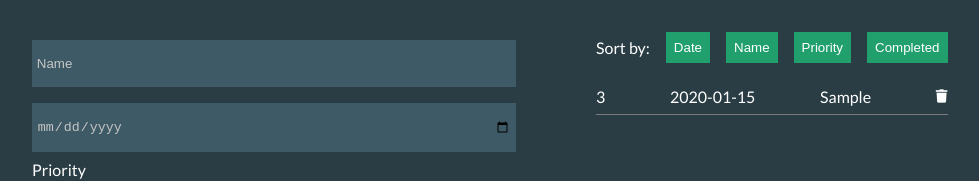
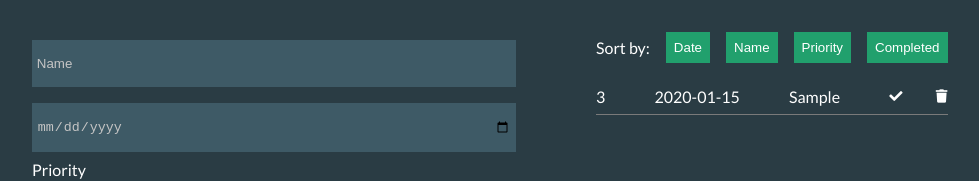
Before and after one commit to Muiqqq/Deadline-App-Frontend, a React (Create React App) app in the folder deadline-app/: page / in a window 1280 px wide. Both pictures are taken after typing "Sample", "2020-01-15", "Sample", "Sample" into the empty fields and a click on the button "Add". Shown: the top 181 px of the page, without its empty margins (5-984 px from the left). Built offline with nearby package versions, Linux system fonts and the light colour scheme.

Commit message:
Initial styling to task completed button. Placeholder.

```diff
--- a/deadline-app/src/components/Todo.js
+++ b/deadline-app/src/components/Todo.js
@@ -13,7 +13,10 @@ const Todo = ({ todo, todos, deleteHandler }) => {
       <p>{todo.priority}</p>
       <p>{todo.date}</p>
       <p>{todo.name}</p>
-      <button onClick={removeItem} className='remove-button'>
+      <button className='btn-flat task-completed'>
+        <i className='fas fa-check'></i>
+      </button>
+      <button onClick={removeItem} className='btn-flat'>
         <i className='fas fa-trash'></i>
       </button>
     </li>
--- a/deadline-app/src/scss/Main.scss
+++ b/deadline-app/src/scss/Main.scss
@@ -23,6 +23,12 @@ ul {
   color: #fff;
   border: none;
   background-color: #21a06d;
+}
+.btn-flat {
+  background-color: $bg-color;
+  border: none;
+  color: #fff;
+  outline: none;
 }
 
 .container {
@@ -98,13 +104,6 @@ ul {
       display: flex;
       justify-content: space-between;
 
-      .remove-button {
-        background-color: $bg-color;
-        border: none;
-        color: #fff;
-        outline: none;
-      }
-
       p {
         display: inline-block;
         padding-right: 1rem;
```
